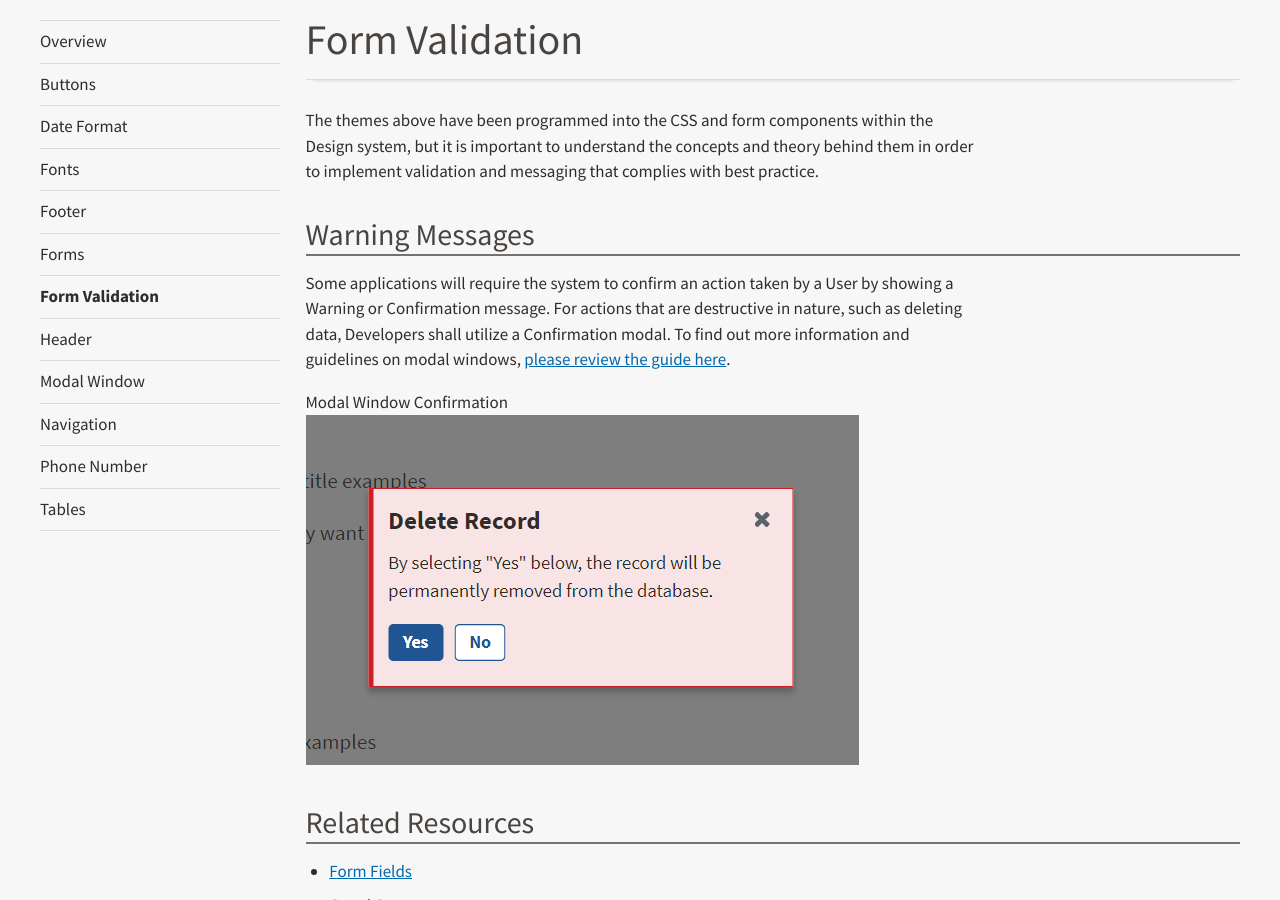
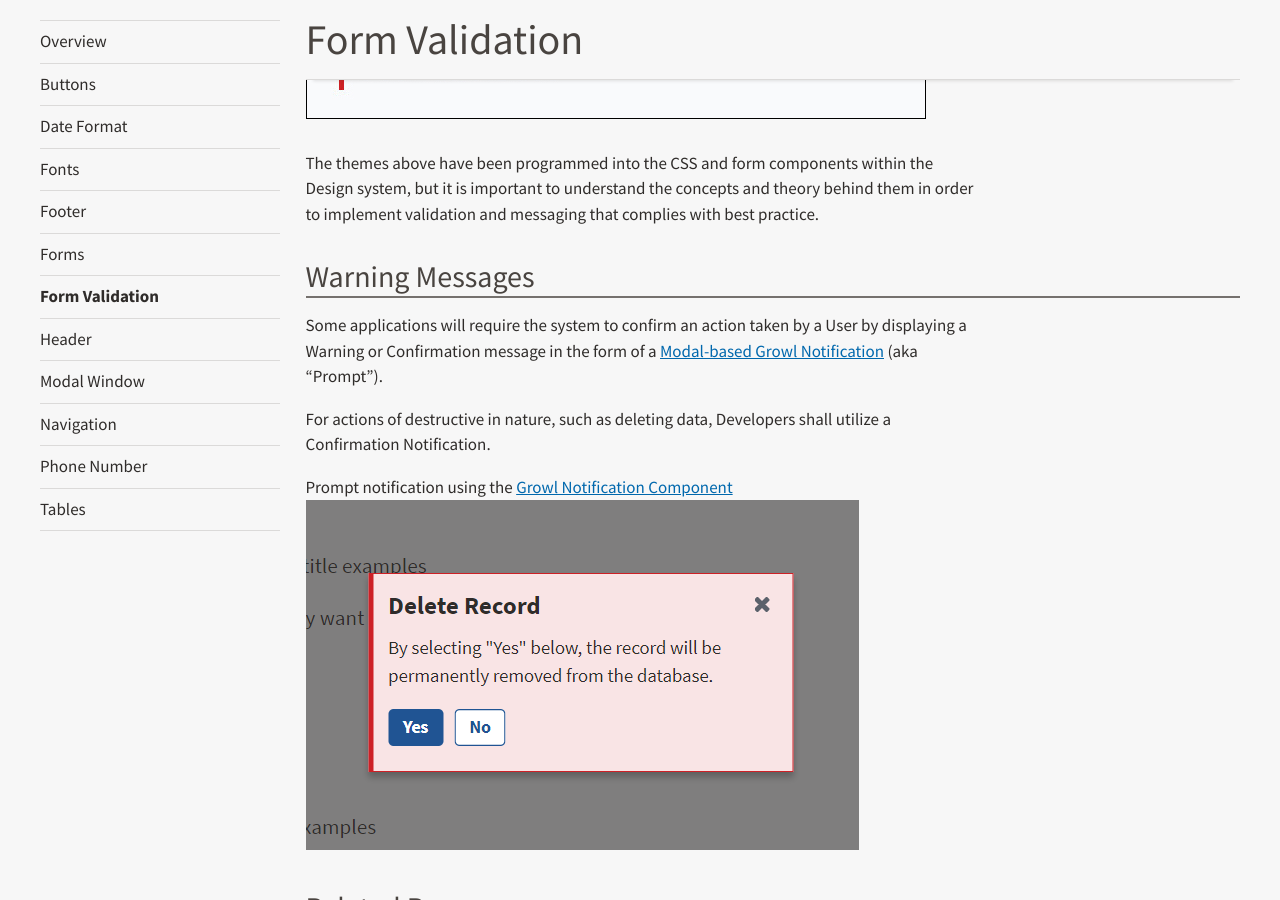
Before and after one commit to USDA-FSA/fsa-design-system, a Jekyll site: the page built from guides/applications/form-validation.md, in a window 1280 px wide and 900 px high, scrolled down 2049 px. Built offline with Jekyll 4.4.1, drawn with Linux system fonts in a browser that asks for light colours; some of the changed text lies outside the part shown.

Commit message:
General content changes to Guide > Apps > Footer and Form Validation

```diff
--- a/guides/applications/form-validation.md
+++ b/guides/applications/form-validation.md
@@ -16,6 +16,8 @@ Below are four common themes that should be followed when developing a validatio
 1. __Use clear language and provide an actionable resolution__ - The verbiage used when notifying a User of an error should be easy to understand and provide a way to solve the problem. Even if the error messaging is placed in the right spot at the right time, and in the right color scheme, it serves no purpose if the User does not understand how to correct the problem. FPAC applications shall use [plain language priciples]({{ site.baseurl }}guides/content/plain-language/) when displaying validation messaging.
 
 ## Example Messaging States
+
+The below are screenshots of example states of the [Form Field component]({{ site.baseurl }}components/form-fields/).
 
 <figure class="fsa-m-b--m">
   <figcaption>Unfocused Form Field State</figcaption>
@@ -36,10 +38,12 @@ The themes above have been programmed into the CSS and form components within th
 
 ## Warning Messages
 
-Some applications will require the system to confirm an action taken by a User by showing a Warning or Confirmation message. For actions that are destructive in nature, such as deleting data, Developers shall utilize a Confirmation modal. To find out more information and guidelines on modal windows, [please review the guide here]({{ site.baseurl }}guides/applications/modal/).
+Some applications will require the system to confirm an action taken by a User by displaying a Warning or Confirmation message in the form of a [Modal-based Growl Notification]({{ site.baseurl }}components/growl/) (aka "Prompt").
+
+For actions of destructive in nature, such as deleting data, Developers shall utilize a Confirmation Notification.
 
 <figure class="fsa-m-b--m">
-  <figcaption>Modal Window Confirmation</figcaption>
+  <figcaption>Prompt notification using the <a href="{{ site.baseurl }}components/growl/">Growl Notification Component</a></figcaption>
   <a href="{{ site.baseurl }}img/subcategories/applications/modal-sample2.png" target="_blank"><img src="{{ site.baseurl }}img/subcategories/applications/modal-sample2.png" alt="sample Modal Window Confirmation"></a>
 </figure>
 
```
Also changed, not shown: components/growl/index.md (+1 -1 lines), guides/applications/footer.md (+4 -3 lines).
